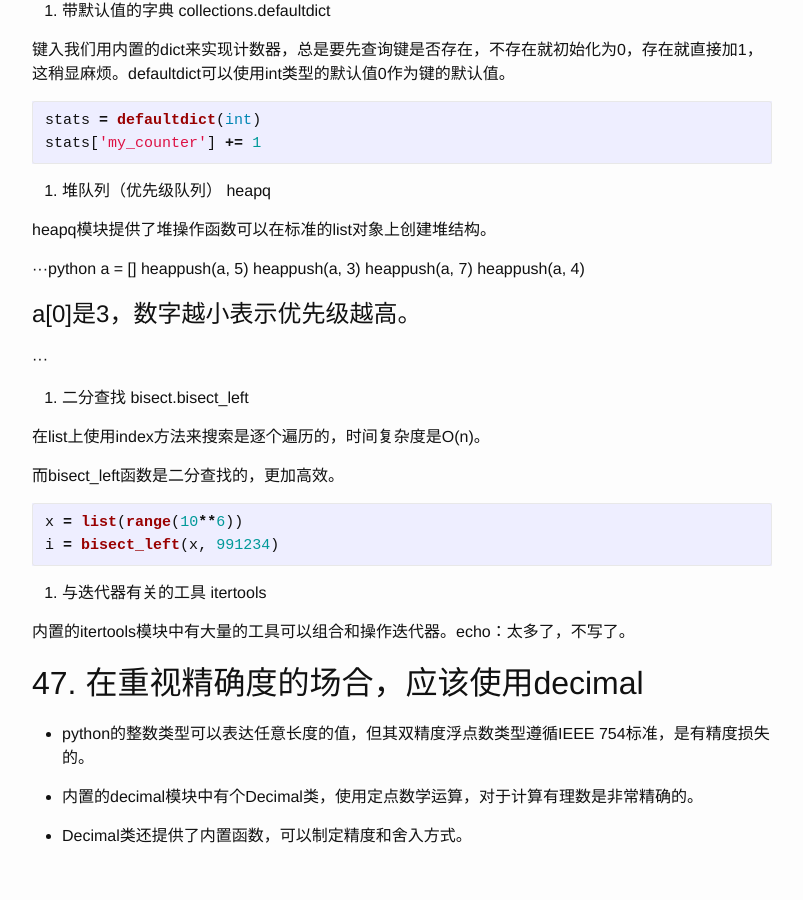
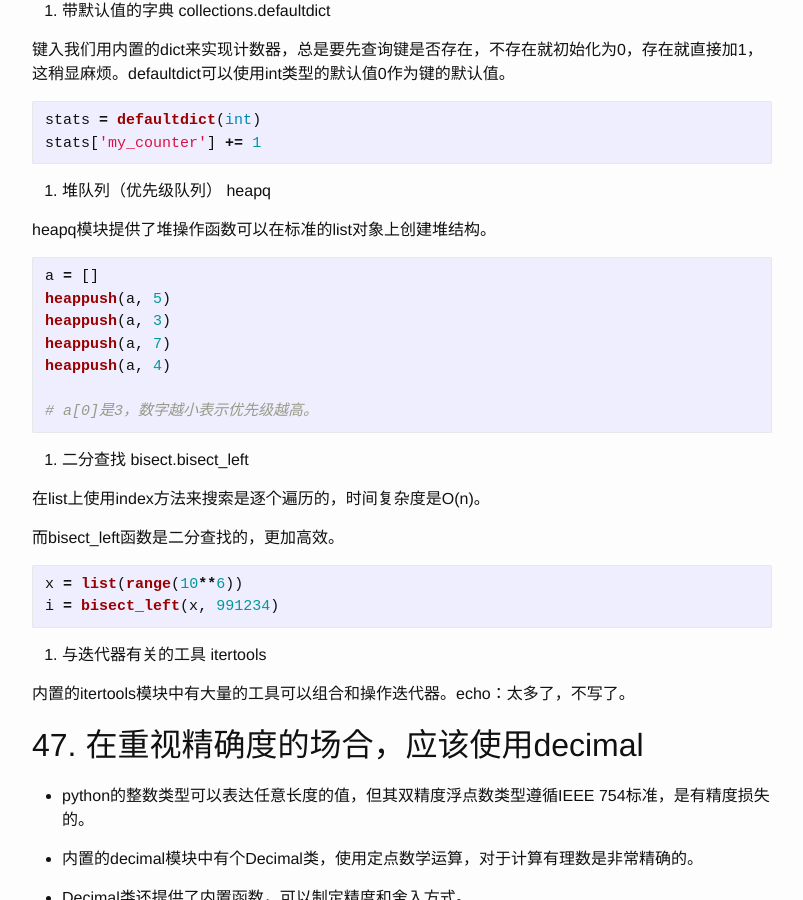
Before and after one commit to echoma/echoma.github.com, a Jekyll site: the page built from _posts/2017-03-09-effective-python-chp06-built-in-module.markdown, in a window 1280 px wide and 900 px high, scrolled down 2634 px. Shown: the whole window, without its empty margins (238-1041 px from the left). Built offline with Jekyll 4.4.1, drawn with Linux system fonts in a browser that asks for light colours.

Commit message:
typo fix

````diff
--- a/_posts/2017-03-09-effective-python-chp06-built-in-module.markdown
+++ b/_posts/2017-03-09-effective-python-chp06-built-in-module.markdown
@@ -110,7 +110,7 @@ stats['my_counter'] += 1
 
 heapq模块提供了堆操作函数可以在标准的list对象上创建堆结构。
 
-···python
+```python
 a = []
 heappush(a, 5)
 heappush(a, 3)
@@ -118,7 +118,7 @@ heappush(a, 7)
 heappush(a, 4)
 
 # a[0]是3，数字越小表示优先级越高。
-···
+```
 
 5. 二分查找 bisect.bisect_left
 
````
